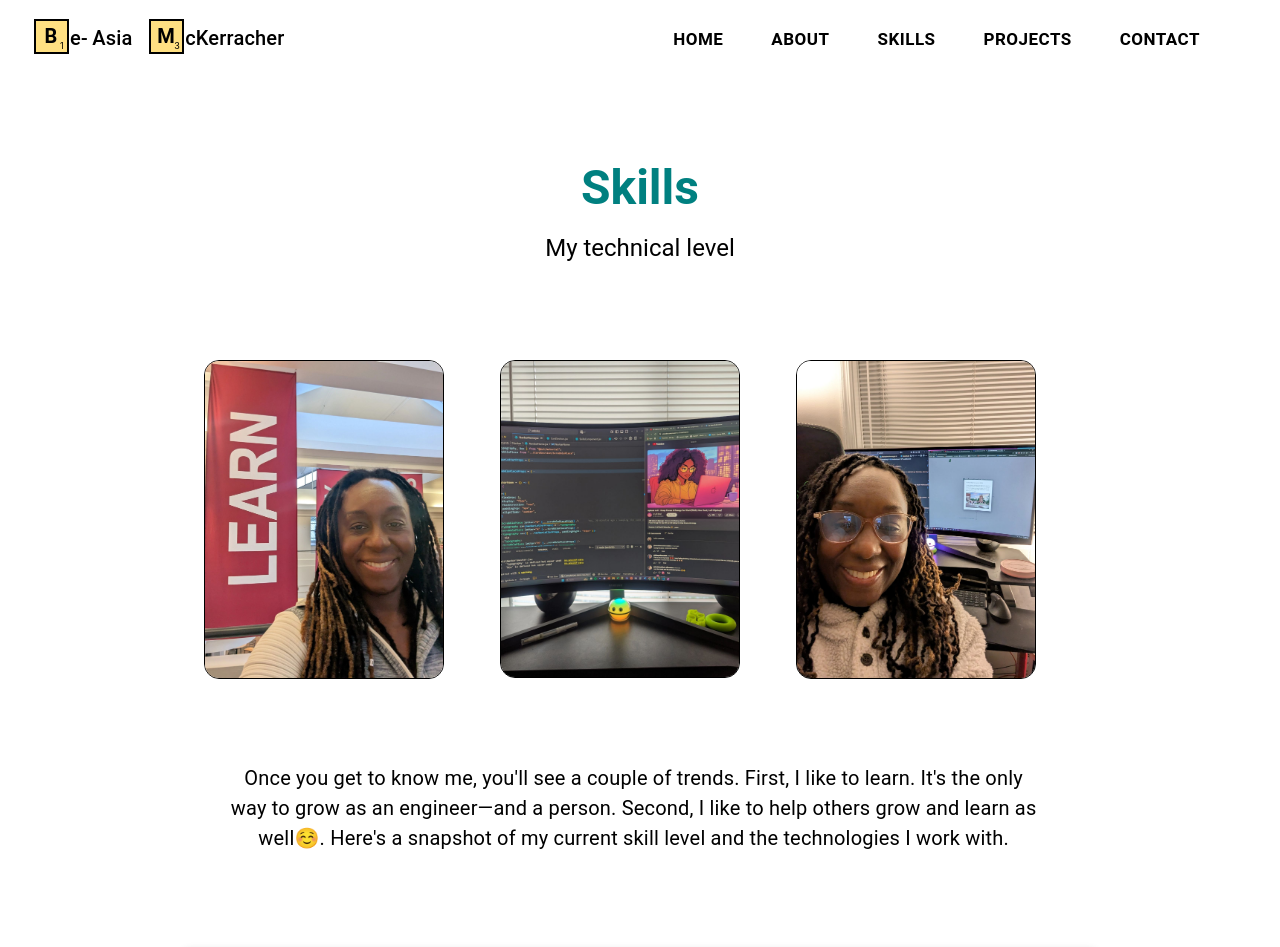
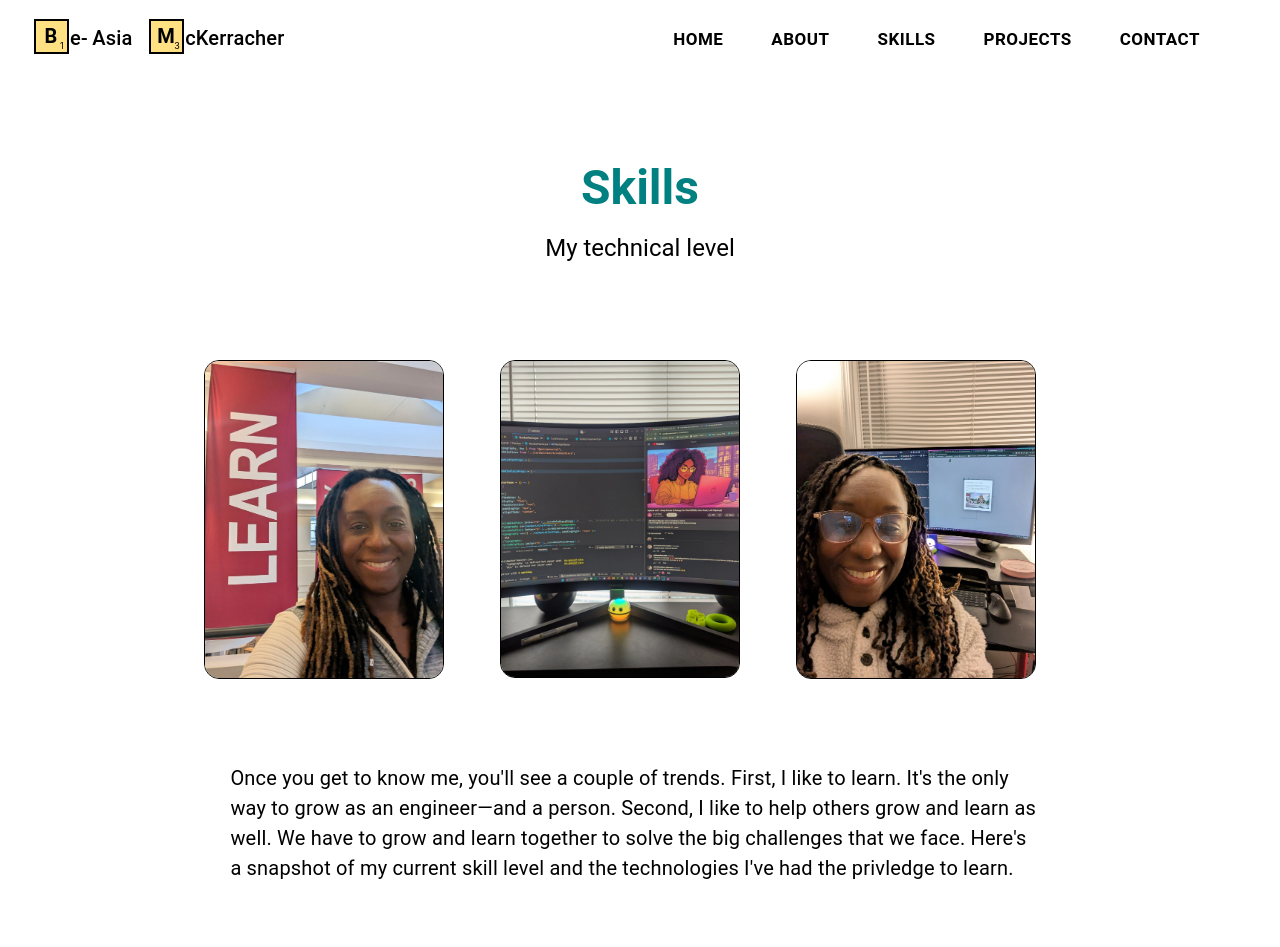
Before and after one commit to amerigirl/website, a React (Create React App) app: page /skillsPage in a window 1280 px wide. Shown: the top 947 px of the page. Built offline with nearby package versions, Linux system fonts and the light colour scheme.

Commit message:
finalized landing text on skills page

```diff
--- a/src/Components/SkillsPage/SkillsPage.jsx
+++ b/src/Components/SkillsPage/SkillsPage.jsx
@@ -61,7 +61,7 @@ const SkillsPage = () => {
       /> */}
       <Typography
         sx={{
-          textAlign: "center",
+          textAlign: "left",
           mt: 6,
           mb: 12,
           ml: "18%",
@@ -71,9 +71,10 @@ const SkillsPage = () => {
       >
         Once you get to know me, you&apos;ll see a couple of trends. First, I
         like to learn. It&apos;s the only way to grow as an engineer—and a
-        person. Second, I like to help others grow and learn as well☺️.
-        Here&apos;s a snapshot of my current skill level and the technologies I
-        work with.
+        person. Second, I like to help others grow and learn as well. We have to
+        grow and learn together to solve the big challenges that we face.
+        Here&apos;s a snapshot of my current skill level and the technologies
+        I&apos;ve had the privledge to learn.
       </Typography>
       <Box
         sx={{
```
